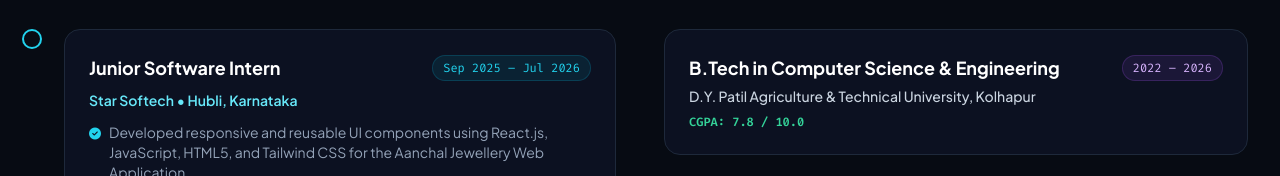
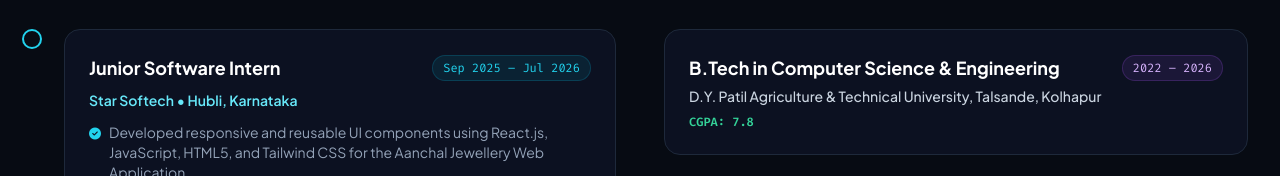
Before and after one commit to PratikPatil156/PratikPatil156, a plain HTML site: page index.html in a window 1280 px wide. Shown: the part 3244-3420 px from the top of the page. Drawn offline with nearby package versions, Linux system fonts and the light colour scheme.

Commit message:
Add Talsande to D.Y. Patil University and simplify CGPA format

```diff
--- a/index.html
+++ b/index.html
@@ -641,8 +641,8 @@
                   2022 – 2026
                 </span>
               </div>
-              <div class="text-sm text-slate-300 font-medium">D.Y. Patil Agriculture & Technical University, Kolhapur</div>
-              <div class="text-xs text-emerald-400 font-mono mt-2 font-semibold">CGPA: 7.8 / 10.0</div>
+              <div class="text-sm text-slate-300 font-medium">D.Y. Patil Agriculture & Technical University, Talsande, Kolhapur</div>
+              <div class="text-xs text-emerald-400 font-mono mt-2 font-semibold">CGPA: 7.8</div>
             </div>
 
             <!-- HSC & SSC Grid -->
```
Also changed, not shown: 1 other file.
